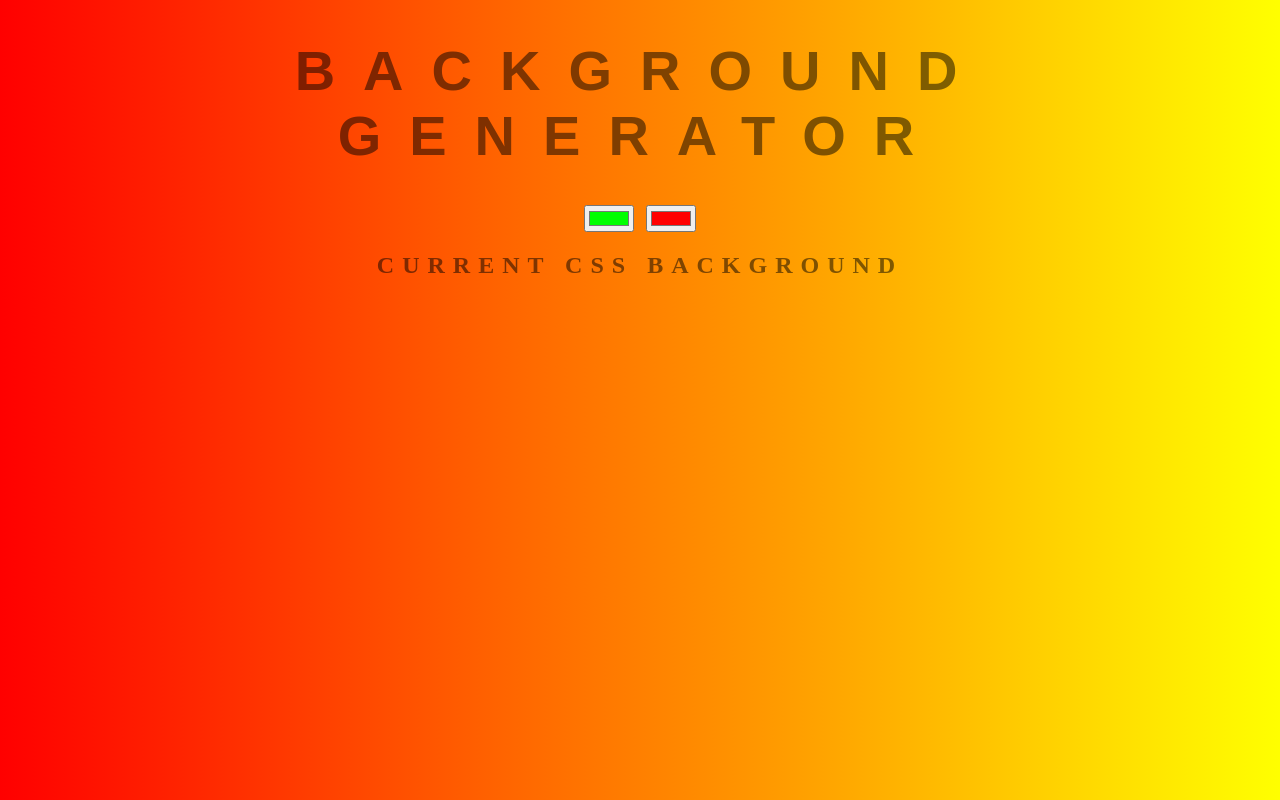
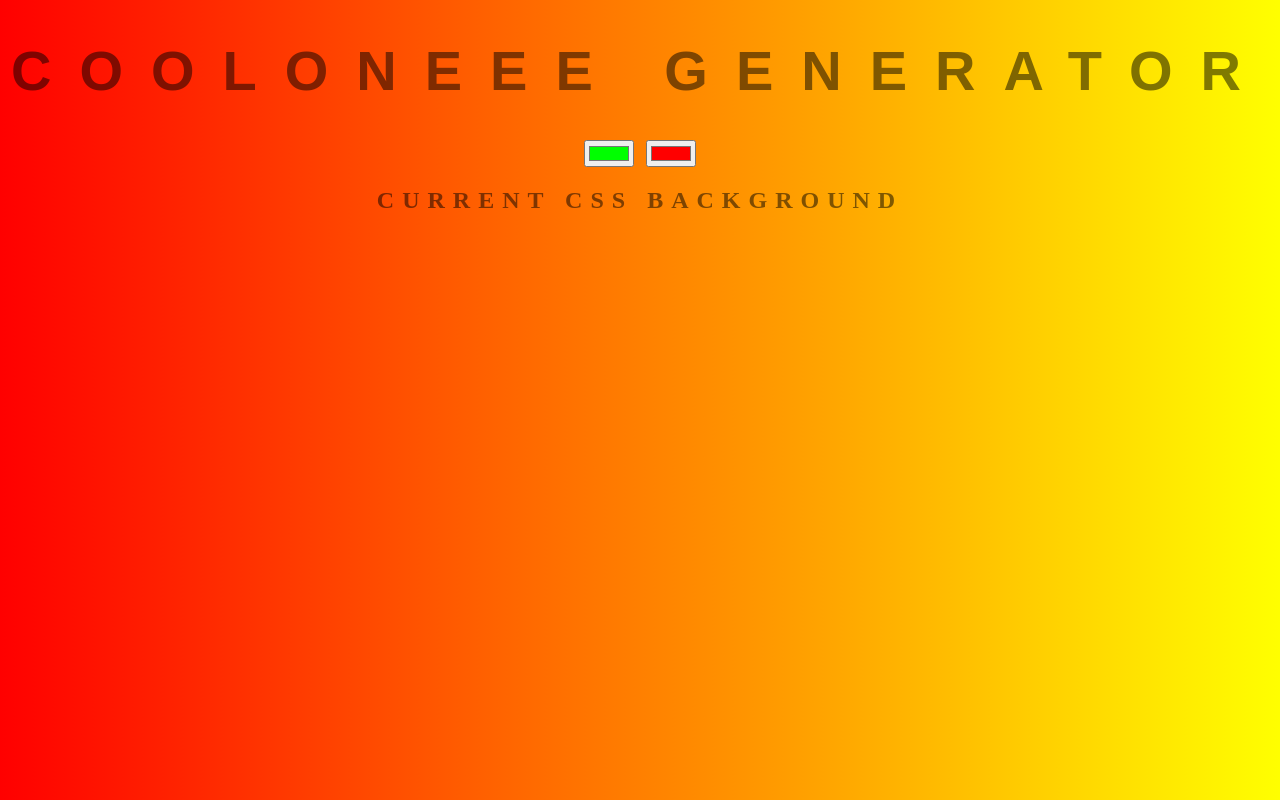
Before and after one commit to gplaysridhar/background-generatorone, a plain HTML site: page index.html in a window 1280 px wide. Drawn offline with Linux system fonts and the light colour scheme.

```diff
--- a/index.html
+++ b/index.html
@@ -5,7 +5,7 @@
     <link rel="stylesheet" type="text/css" href="style.css">
 </head>
 <body id="gradient">
-    <h1>Background Generator</h1>
+    <h1>COOLONEEE Generator</h1>
     <input class="color1" type="color" name="color1" value="#00ff00">
     <input class="color2" type="color" name="color2" value="#ff0000">
     <h2>Current CSS Background</h2>
```
